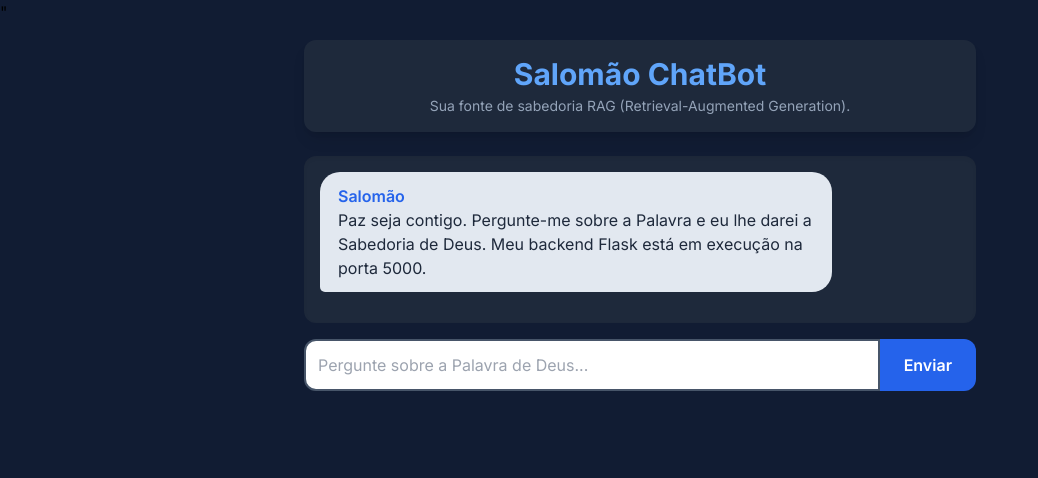
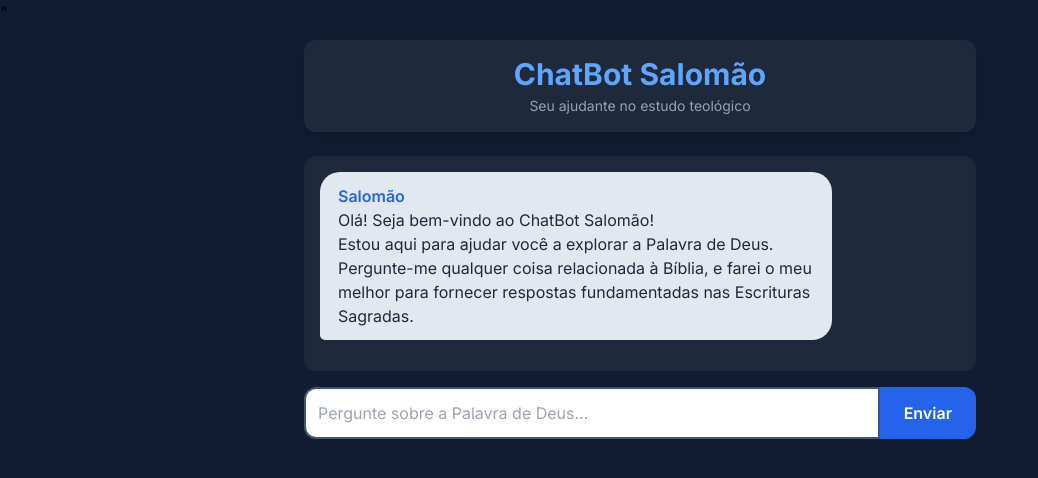
Before and after one commit to bicirino/ChatBot-Teologico-, a plain HTML site: page src/index.html in a window 1280 px wide. Shown: the whole page, without its empty margins (0-1038 px from the left). Drawn offline with nearby package versions, Linux system fonts and the light colour scheme.

Commit message:
Implementação de interface ao programa

```diff
--- a/src/index.html
+++ b/src/index.html
@@ -73,8 +73,8 @@
 <body class = "flex flex-col h-sreen antialiased">
     <div class =  "flex-grow flex flex-col items-center p-4">
         <header class="w-full max-w-2xl text-center mb-6 p-4 bg-slate-800 rounded-xl shadow-lg">
-            <h1 class="text-3xl font-bold text-blue-400">Salomão ChatBot</h1>
-            <p class="text-sm text-slate-400 mt-1">Sua fonte de sabedoria RAG (Retrieval-Augmented Generation).</p>
+            <h1 class="text-3xl font-bold text-blue-400">ChatBot Salomão </h1>
+            <p class="text-sm text-slate-400 mt-1">Seu ajudante no estudo teológico</p>
         </header>
 
         <!-- Área de Mensagens -->
@@ -84,7 +84,8 @@
             <div class="flex justify-start">
                 <div class="chat-bubble bot-message">
                     <p class="font-semibold text-blue-600">Salomão</p>
-                    <p>Paz seja contigo. Pergunte-me sobre a Palavra e eu lhe darei a Sabedoria de Deus. Meu backend Flask está em execução na porta 5000.</p>
+                    <p>Olá! Seja bem-vindo ao ChatBot Salomão! </p>
+                    <p>Estou aqui para ajudar você a explorar a Palavra de Deus. Pergunte-me qualquer coisa relacionada à Bíblia, e farei o meu melhor para fornecer respostas fundamentadas nas Escrituras Sagradas.</p>
                 </div>
             </div>
             <!-- As mensagens aparecerão aqui -->
```
